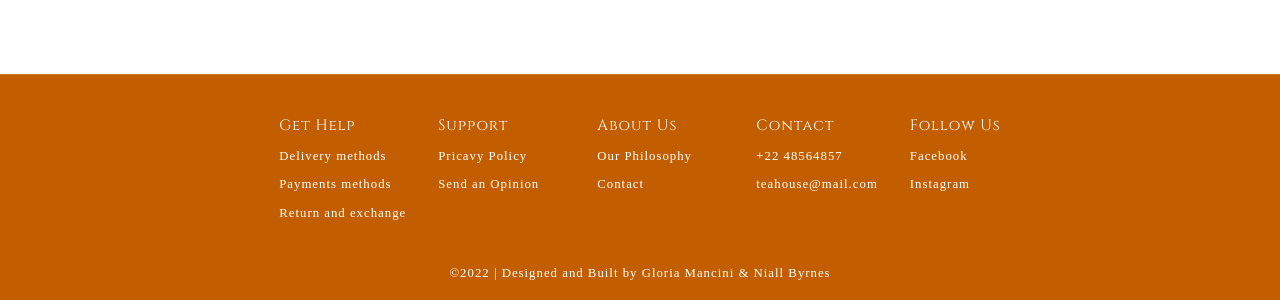
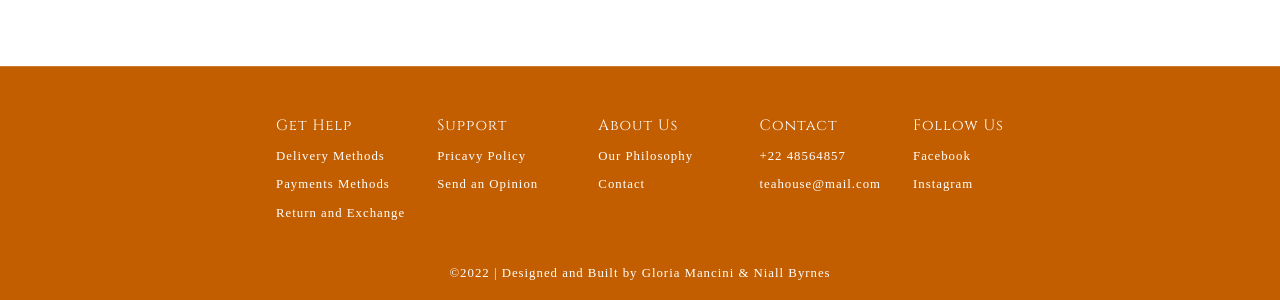
Before and after one commit to GlodallaLuna/the-house-of-tea, a Vue app: page / in a window 1280 px wide. Shown: the part 500-800 px from the top of the page. Built offline with nearby package versions, Linux system fonts and the light colour scheme; a web font is replaced by a local one.

Commit message:
add Footer.vue

```diff
--- a/src/components/Footer.vue
+++ b/src/components/Footer.vue
@@ -8,9 +8,9 @@
             <div class="footer__list">
                 <h3>Get Help</h3>
                 <ul>
-                    <li>Delivery methods</li>
-                    <li>Payments methods</li>
-                    <li>Return and exchange</li>
+                    <li>Delivery Methods</li>
+                    <li>Payments Methods</li>
+                    <li>Return and Exchange</li>
                 </ul>
             </div>
             <div class="footer__list">
@@ -58,7 +58,7 @@
         color: var(--clr-primary-white);
         width: 100%;
         display: grid;
-        padding: 2.5rem 1rem 1rem 1rem;
+        padding: 3rem 1rem 1rem 1rem;
         font-size: .8rem;
         position: sticky;
         top: 100%;
```
